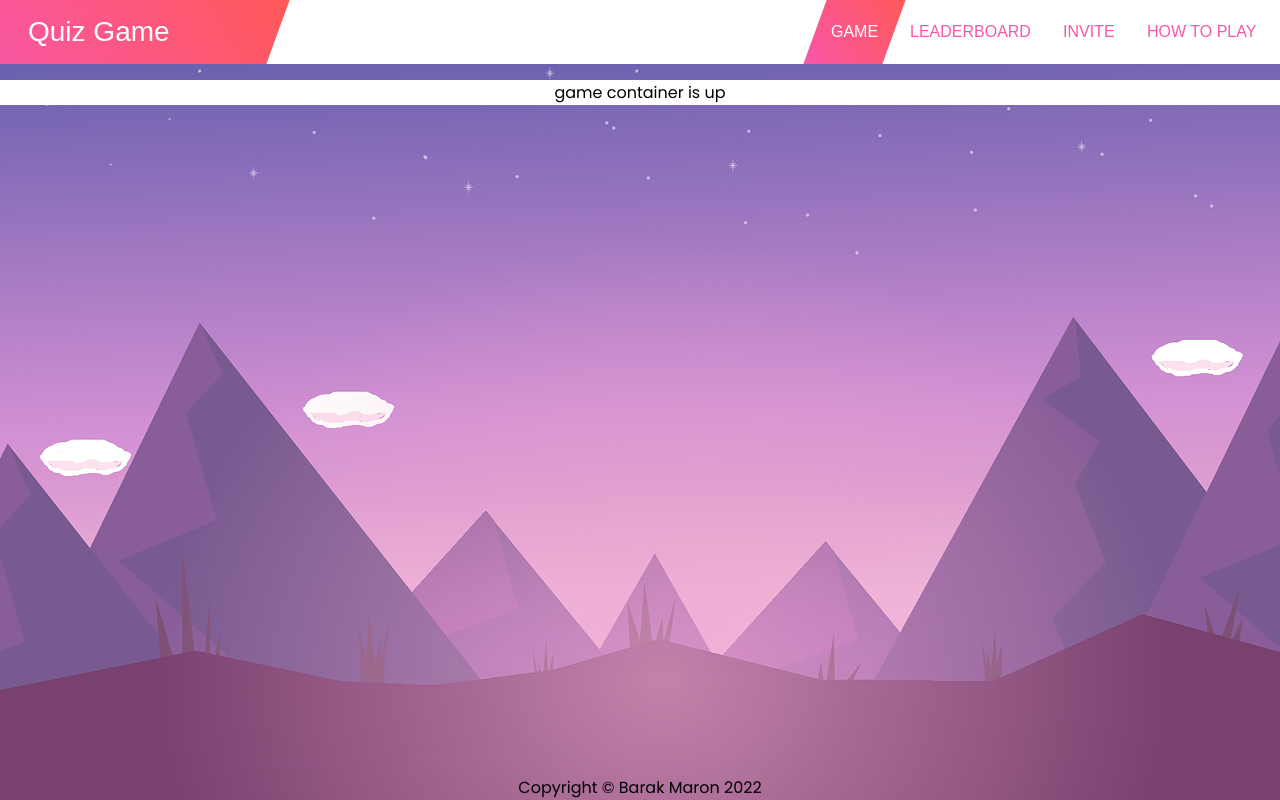
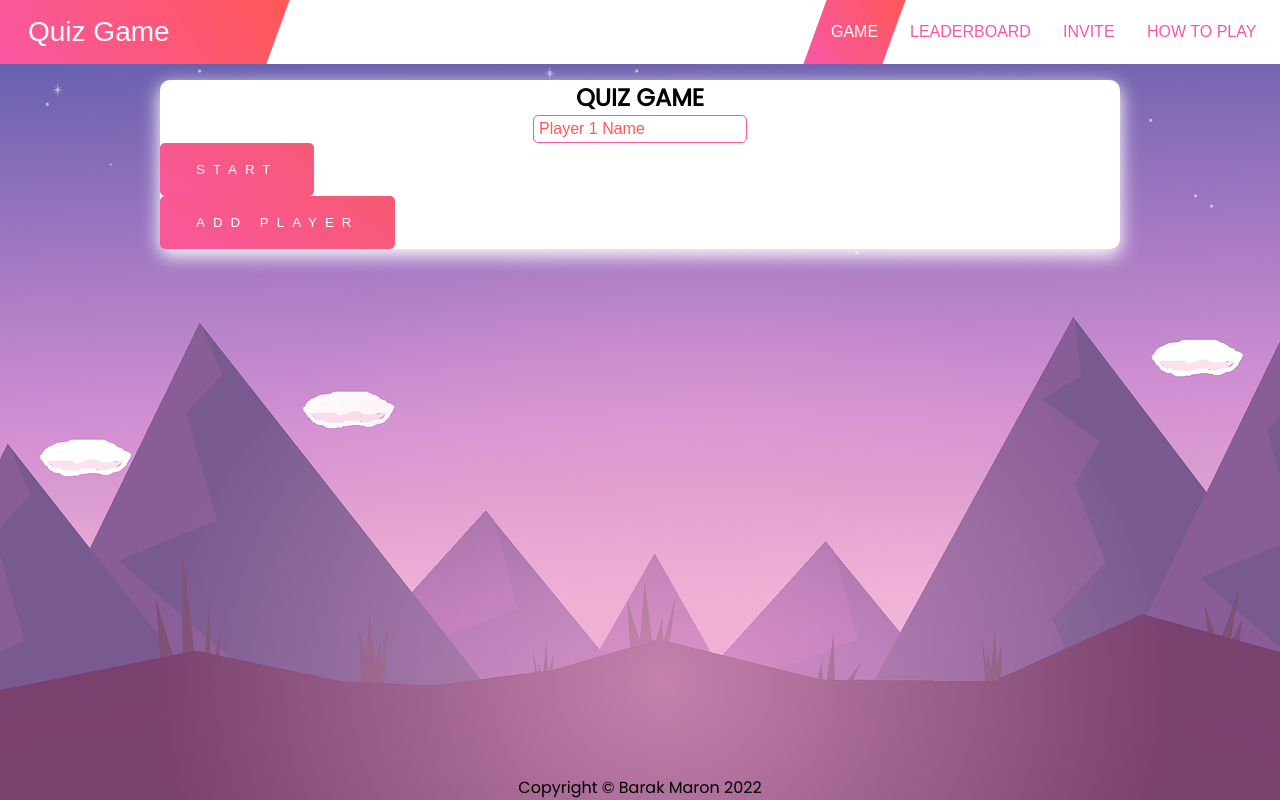
Before and after one commit to barakmaron/quiz_game, a React (Create React App) app: page /game in a window 1280 px wide. Built offline with nearby package versions, Linux system fonts and the light colour scheme.

Commit message:
Adding names, difficulty and category

```diff
--- a/src/App.css
+++ b/src/App.css
@@ -1,6 +1,9 @@
 .mainContent
 {
     display: block;
-    min-width: 1vw;
+    width: 75vw;
     background-color: white;
+    margin: 0 auto;
+    border-radius: 10px;
+    box-shadow: 0px 6px 18px 1px #ffff;
 }
--- /dev/null
+++ b/src/components/Button.js
@@ -0,0 +1,39 @@
+import { useEffect, React } from 'react';
+import PropTypes from 'prop-types';
+
+import '../css/Button.scss';
+
+const Button = ({ id, color, text, onClick}) => {
+    const color2 = GetColor(color);
+    color = '#' + color;
+    const style = {background: "linear-gradient(37deg, " + color + "," + color2 +")"}
+  return (
+    <button id={id} onClick={onClick}>
+        <span id={id}>{text}</span>
+        <div id={id} className="buttonColoring" style={style}></div>
+    </button>
+  )
+
+}
+
+Button.defaultProps = {
+    color: 'f857a8'
+}
+
+Button.propTypes = {
+    text: PropTypes.string,
+    color: PropTypes.string,
+    onClick: PropTypes.func
+}
+
+function GetColor(color)
+{
+    var hex_color = parseInt(color, 16);
+    var color_secondary;
+    hex_color += parseInt('700B0');
+    color_secondary = hex_color.toString(16);
+    color_secondary = '#' + color_secondary;
+    return color_secondary;
+}
+
+export default Button
--- a/src/components/Game.js
+++ b/src/components/Game.js
@@ -1,11 +1,58 @@
-import React from 'react'
+import { React, useState } from 'react'
+
+import '../css/Game.scss';
+
+import Stage1 from './Stage1';
+import Stage2 from './Stage2';
+import Stage3 from './Stage3';
+
+const stages = [
+    {stage: 1, visible: true},
+    {stage: 2, visible: false},
+    {stage: 3, visible: false}
+  ];
 
 const Game = () => {
+
+  const [players, setPlayers] = useState([{}]);
+  const [difficulty, setDifficulty] = useState(0);
+  const [category, setCategory] = useState(0);
+
+  const addPlayers = (playersNames) =>
+  {
+    playersNames.forEach(player => {
+      const index = player.id;
+      setPlayers(s => {
+        return [...s, {value: player.value}];
+      });
+    });
+    stages[0].visible = false;
+    stages[1].visible = true;
+  }
+
+  function handlerDifficulty (level)
+  {
+    setDifficulty(level);
+    stages[1].visible = false;
+    stages[2].visible = true;
+  }
+
+  function handlerCategory (cat)
+  {
+    setCategory(cat);
+    stages[1].visible = false;
+    stages[2].visible = true;
+  }
+
   return (
     <div>
-      <p>game container is up</p>
+      {stages[0].visible && <Stage1 setPlayersNames={addPlayers}></Stage1>}
+      {stages[1].visible && <Stage2 difficulty={handlerDifficulty}></Stage2>}
+      {stages[2].visible && <Stage3 category={handlerCategory}></Stage3>}
     </div>
   )
 }
 
+
+
 export default Game
--- /dev/null
+++ b/src/components/Stage1.js
@@ -0,0 +1,49 @@
+import { React, useState } from 'react';
+import Button from './Button';
+
+const Stage1 = ({ setPlayersNames }) => {
+    const [playerNamesInput, addPlayer] = useState([{ id: 1 }]);
+    //const [plyers, setPlayers] = useState([]);
+
+    const addPlayerInput = (e) => {
+        e.preventDefault();
+
+        addPlayer(s => {
+            return [...s, { value: '' }];
+        });
+    };
+    const handleChange = e => {
+        e.preventDefault();
+
+        const index = e.target.id;
+        addPlayer(s => {
+          const newArr = s.slice();
+          newArr[index].value = e.target.value;
+
+          return newArr;
+        });
+    };
+
+    const startGame = (e) =>
+    {
+        e.preventDefault();
+        setPlayersNames(playerNamesInput);
+    }
+
+  return (
+    <div>
+        <h2>QUIZ GAME</h2>
+        <form>
+            {playerNamesInput.map((item, i) => {
+                const placeholder = "Player " + (i + 1) + " Name";
+                return(<input type="text" key={i} id={i} onChange={handleChange} placeholder={placeholder} />);
+            })}
+
+            <Button text="START" name="start" onClick={startGame}></Button>
+            <Button text="Add player" onClick={addPlayerInput}></Button>
+        </form>
+    </div>
+  )
+}
+
+export default Stage1
--- /dev/null
+++ b/src/components/Stage2.js
@@ -0,0 +1,21 @@
+import { useState, React } from 'react'
+import Button from './Button';
+
+const Stage2 = ({ difficulty }) => {
+
+   const setDifficultyLevel = e => {
+       e.preventDefault();
+        difficulty(e.target.id);
+   }
+
+  return (
+    <div>
+        <h3>Lets choose difficulty:</h3>
+        <Button text="EASY" color='66dd50' name="easy" id="1" onClick={setDifficultyLevel}></Button>
+        <Button text="MEDIUM" color='f5dd32' name="medium" id="2" onClick={setDifficultyLevel}></Button>
+        <Button text="HARD" color='dd5050' name="hard" id="3" onClick={setDifficultyLevel}></Button>
+    </div>
+  )
+}
+
+export default Stage2
--- /dev/null
+++ b/src/components/Stage3.js
@@ -0,0 +1,11 @@
+import React from 'react';
+
+const Stage3 = ({ category }) => {
+  return (
+    <div>
+      <h3>Select category:</h3>
+    </div>
+  )
+}
+
+export default Stage3
--- /dev/null
+++ b/src/css/Button.scss
@@ -0,0 +1,71 @@
+:root {
+    --color-primary: #f857a8;
+    --color-secondary: #ff5858;
+}
+
+
+button
+{
+    position: relative;
+    padding: 19px 36px;
+    display: block;
+    text-decoration: none;
+    text-transform: uppercase;
+    overflow: hidden;
+    border-radius: 5px;
+    border: none;
+}
+
+button span
+{
+    position: relative;
+    color: #fff;
+    letter-spacing: 8px;
+    z-index: 1;
+}
+
+button .buttonColoring
+{
+    position: absolute;
+    top: -80px;
+    left: 0;
+    width: 100%;
+    height: 200px;
+    box-shadow: inset 0 0 0px rgba(0, 0, 0, .5);
+}
+
+button:hover .buttonColoring
+{
+    background: var(--color-secondary);
+    top: -120px;
+}
+
+.buttonColoring
+{
+    background-size: 400% 400%;
+    -webkit-animation: ButtonAnimation 9s ease infinite;
+    -moz-animation: ButtonAnimation 9s ease infinite;
+    animation: ButtonAnimation 9s ease infinite;
+}
+
+.buttonColoring
+{
+    background: linear-gradient(37deg, var(--color-primary), var(--color-secondary));
+}
+
+@-webkit-keyframes ButtonAnimation {
+    0%{background-position:0% 84%}
+    50%{background-position:100% 17%}
+    100%{background-position:0% 84%}
+}
+@-moz-keyframes ButtonAnimation {
+    0%{background-position:0% 84%}
+    50%{background-position:100% 17%}
+    100%{background-position:0% 84%}
+}
+@keyframes ButtonAnimation {
+    0%{background-position:0% 84%}
+    50%{background-position:100% 17%}
+    100%{background-position:0% 84%}
+}
+/************** End button **************************/
--- /dev/null
+++ b/src/css/Game.scss
@@ -0,0 +1,14 @@
+input[type="text"]
+{
+    padding: 4px 0px 4px 5px;
+    color: var(--color-secondary);
+    vertical-align: baseline;
+    font-size: 1em;
+    border: 1px solid var(--color-primary);
+    border-radius: 5px;
+}
+
+input[type="text"]::placeholder
+{
+    color: var(--color-secondary);
+}
```
Also changed, not shown: src/components/Player.js (added, +11 -0 lines).
